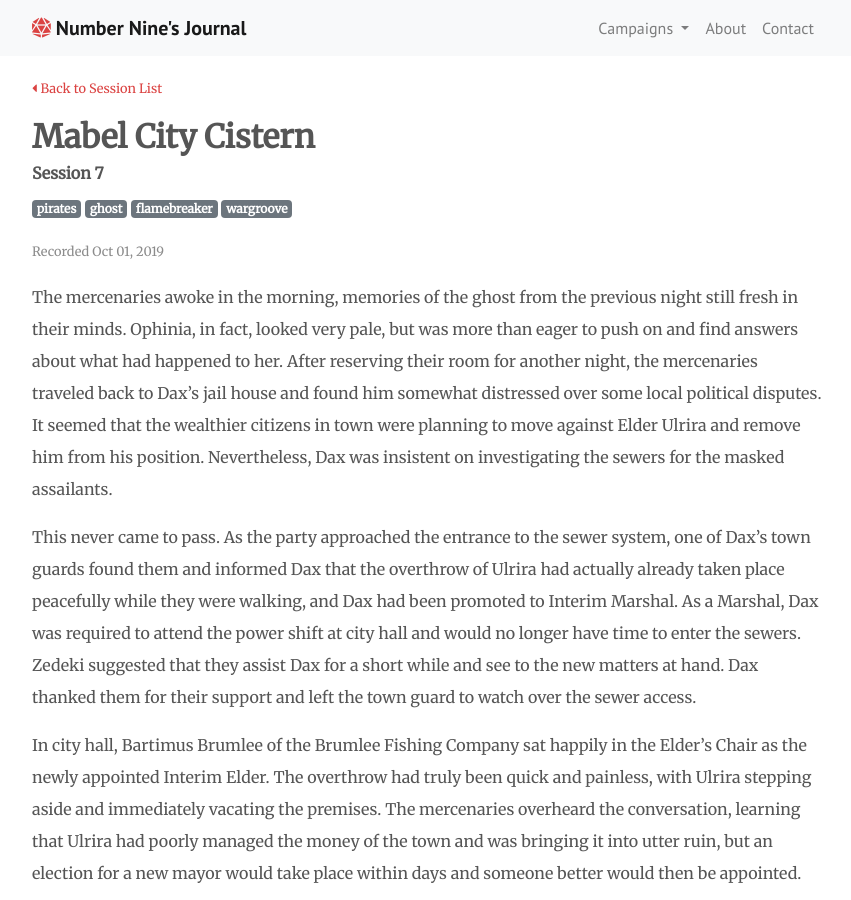
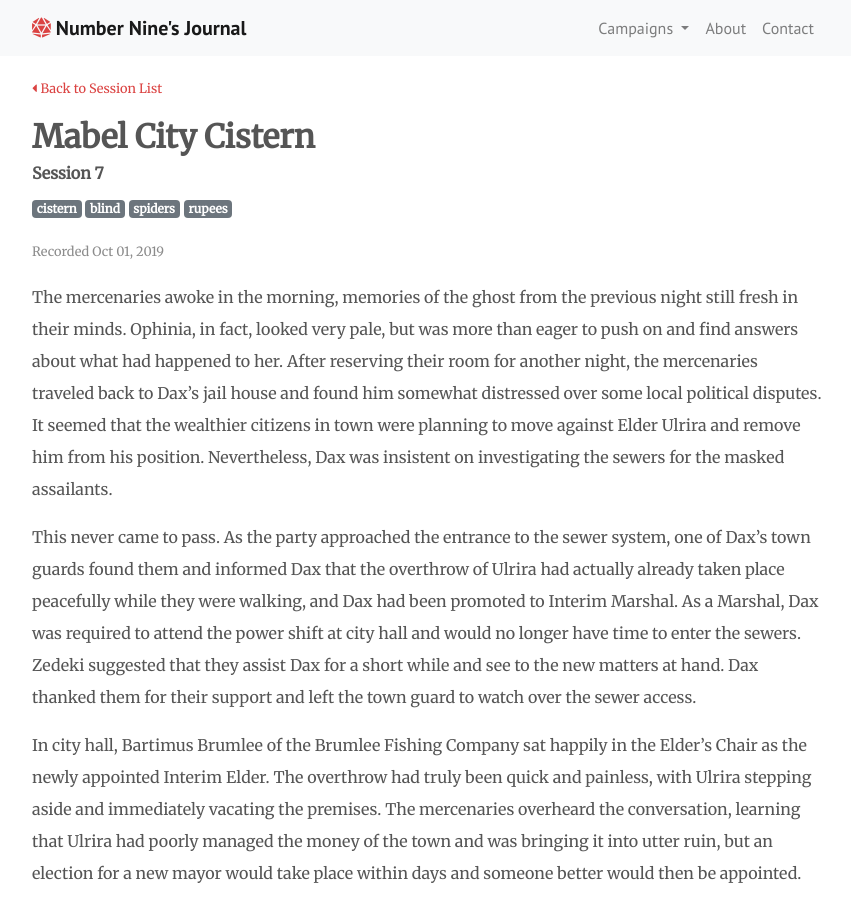
Before and after one commit to clblamires/ninesjournal, a Jekyll site: the page built from _posts/2019-10-01-mabel-city-cistern.md, in a window 1280 px wide and 900 px high. Shown: the whole window, without its empty margins (213-1064 px from the left). Built offline with Jekyll 4.4.1, drawn with Linux system fonts in a browser that asks for light colours; nearby versions of some CDN libraries.

Commit message:
Update Episodes “2019-10-01-mabel-city-cistern”

```diff
--- a/_posts/2019-10-01-mabel-city-cistern.md
+++ b/_posts/2019-10-01-mabel-city-cistern.md
@@ -3,7 +3,7 @@ layout: post
 title: Mabel City Cistern
 date: 2019-10-01T18:27:42.192Z
 recorded: 'Sept 28, 2019'
-tags: pirates ghost flamebreaker wargroove
+tags: cistern blind spiders rupees
 episode: '7'
 adventure: calatia
 ---
```
